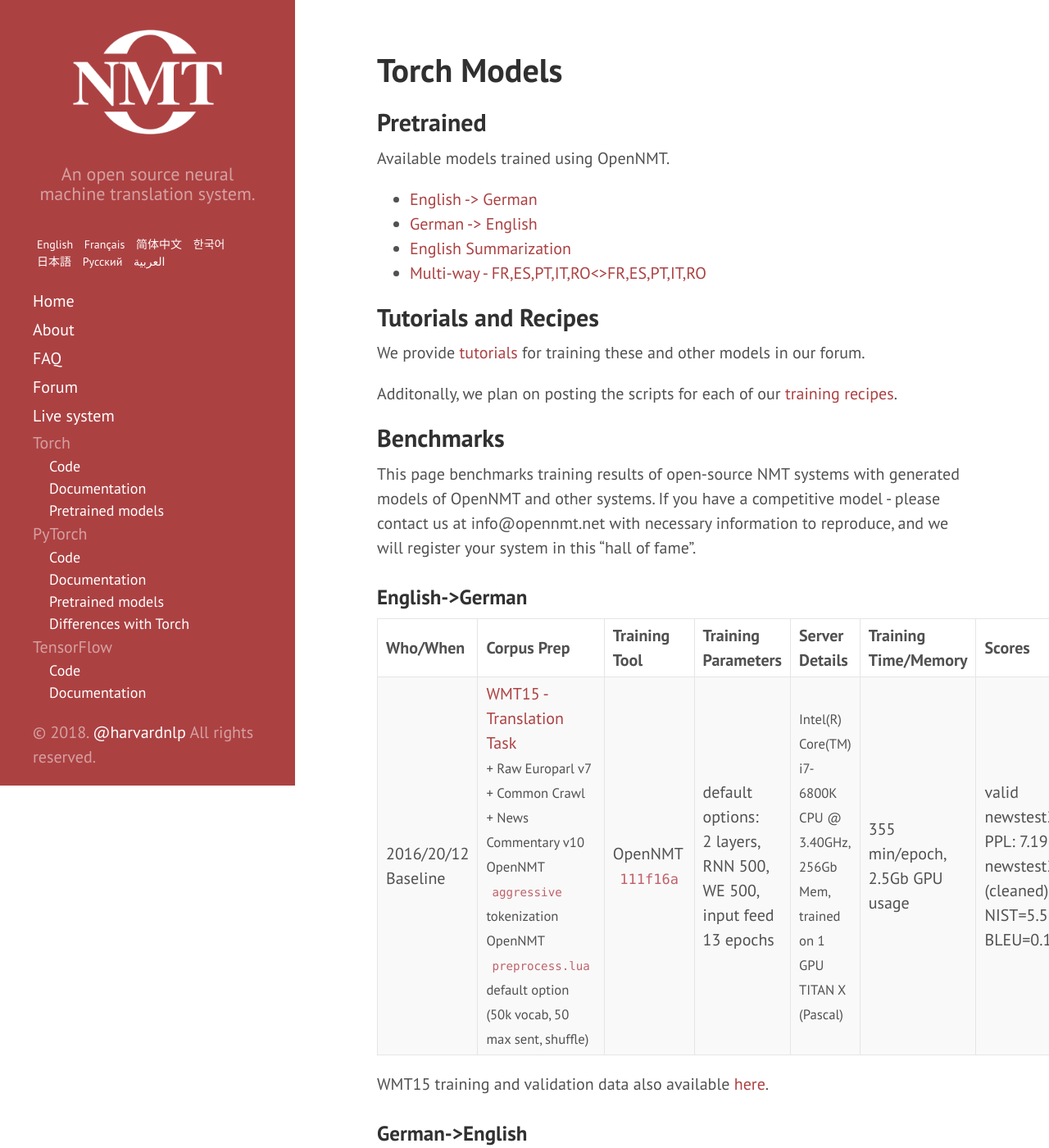
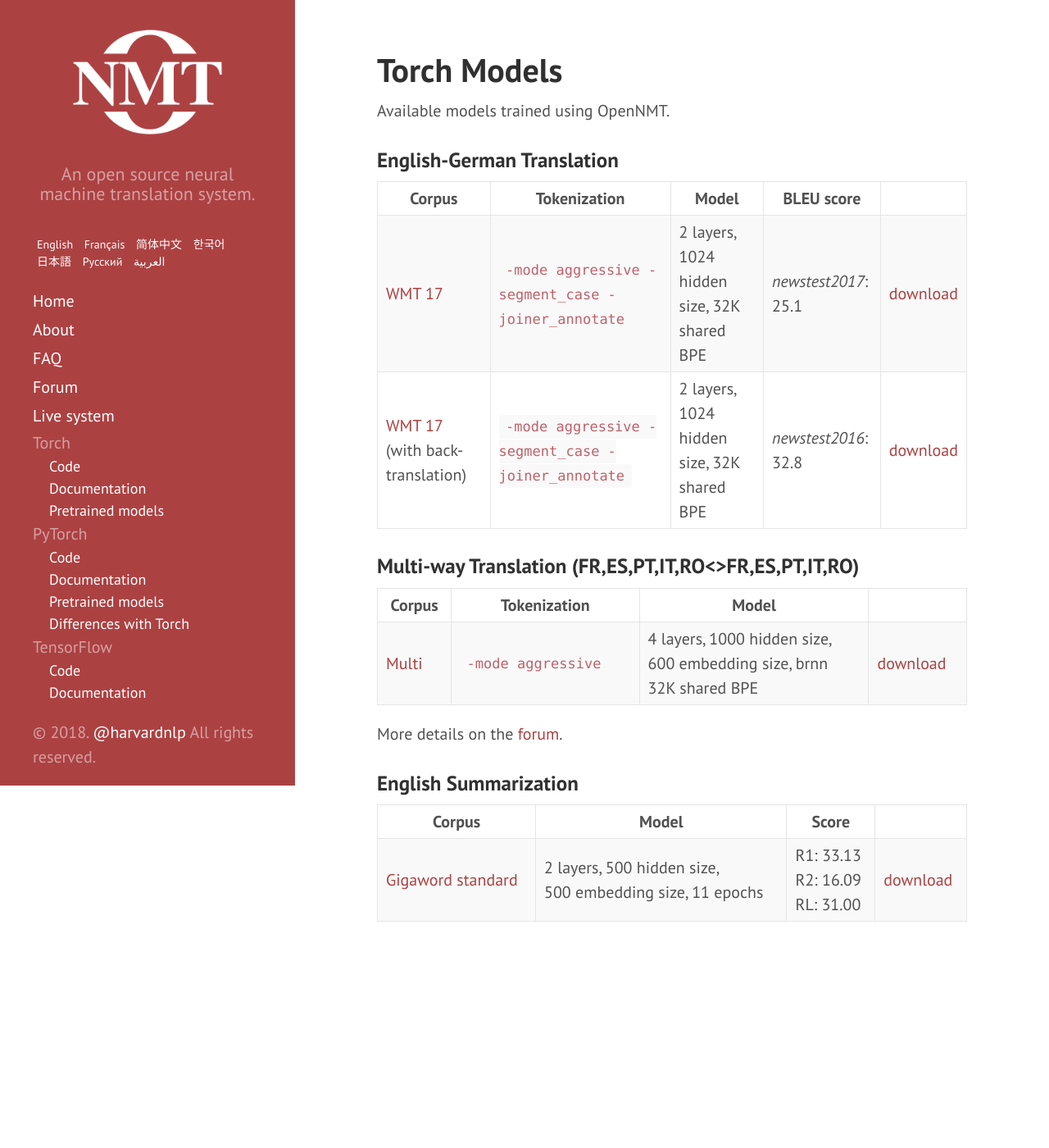
Before and after one commit to OpenNMT/opennmt.github.io, a Jekyll site: the page built from Models.md, in a window 1280 px wide and 1400 px high. Shown: the whole window at 82% size. Built offline with Jekyll 4.4.1, drawn with Linux system fonts in a browser that asks for light colours; some of the changed text lies outside the part shown.

Commit message:
Update Torch pretrained models

```diff
--- a/Models.md
+++ b/Models.md
@@ -4,57 +4,25 @@ title: Torch Models
 order: 3
 ---
 
-## Pretrained
-
-
 Available models trained using OpenNMT.
 
-* [English -> German](https://s3.amazonaws.com/opennmt-models/onmt_baseline_wmt15-all.en-de_epoch13_7.19_release_v2.t7)
-* [German -> English](https://s3.amazonaws.com/opennmt-models/onmt_baseline_wmt15-all.de-en_epoch13_8.98_release_v2.t7)
-* [English Summarization](https://s3.amazonaws.com/opennmt-models/textsum_epoch7_14.69_release.t7)
-* [Multi-way - FR,ES,PT,IT,RO<>FR,ES,PT,IT,RO](https://s3.amazonaws.com/opennmt-models/onmt_esfritptro-4-1000-600_epoch13_3.12_release_v2.t7)
+### English-German Translation
 
-## Tutorials and Recipes
+| Corpus | Tokenization | Model | BLEU score | |
+| --- | --- | --- | --- | --- |
+| [WMT 17](http://www.statmt.org/wmt17/translation-task.html) | `-mode aggressive -segment_case -joiner_annotate` | 2 layers, 1024 hidden size, 32K shared BPE | *newstest2017*: 25.1 | [download](https://s3.amazonaws.com/opennmt-models/wmt-ende_l2-h1024-bpe32k_release.tar.gz) |
+| [WMT 17](http://www.statmt.org/wmt17/translation-task.html) (with back-translation) | `-mode aggressive -segment_case -joiner_annotate` | 2 layers, 1024 hidden size, 32K shared BPE | *newstest2016*: 32.8 | [download](https://s3.amazonaws.com/opennmt-models/wmt-ende-with-bt_l2-h1024-bpe32k_release.tar.gz) |
 
-We provide <a href="http://forum.opennmt.net/c/tutorials">tutorials</a> for training these and other models in our forum.
+### Multi-way Translation (FR,ES,PT,IT,RO<>FR,ES,PT,IT,RO)
 
-Additonally, we plan on posting the scripts for each of our <a href="https://github.com/opennmt/recipes">training recipes</a>.
+| Corpus | Tokenization | Model | |
+| --- | --- | --- |
+| [Multi](https://s3.amazonaws.com/opennmt-trainingdata/multi-esfritptro-parallel-tokenized.tgz) | `-mode aggressive` | 4 layers, 1000 hidden size,<br>600 embedding size, brnn<br>32K shared BPE | [download](https://s3.amazonaws.com/opennmt-models/onmt_esfritptro-4-1000-600_epoch13_3.12_release_v2.t7) |
 
-## Benchmarks
-
-This page benchmarks training results of open-source NMT systems with generated models of OpenNMT and other systems.
-If you have a competitive model - please contact us at info@opennmt.net with necessary information to reproduce, and we will register your system in this "hall of fame".
-
-
-### English->German
-
-
-| Who/When      | Corpus Prep     | Training Tool | Training Parameters | Server Details | Training Time/Memory | Scores | Model |
-|:------------- |:--------------- |:-------------|:-------------------|:---------------|:-------------|:------|:-----|
-| 2016/20/12<br>Baseline | [WMT15 - Translation Task](http://www.statmt.org/wmt15/translation-task.html)<br><small>+ Raw Europarl v7<br>+ Common Crawl<br>+ News Commentary v10<br>OpenNMT `aggressive` tokenization<br>OpenNMT `preprocess.lua` default option (50k vocab, 50 max sent, shuffle) | OpenNMT `111f16a` | default options:<br>2 layers, RNN 500, WE 500, input feed<br>13 epochs | <small>Intel(R) Core(TM) i7-6800K CPU @ 3.40GHz, 256Gb Mem, trained on 1 GPU TITAN X (Pascal) | 355 min/epoch, 2.5Gb GPU usage | valid newstest2013:<br>PPL: 7.19<br>newstest2014 (cleaned):<br>NIST=5.5376<br>BLEU=0.1702 | 347MB [here](https://s3.amazonaws.com/opennmt-models/onmt_baseline_wmt15-all.en-de_epoch13_7.19_release_v2.t7) |
-
-WMT15 training and validation data also available [here](https://s3.amazonaws.com/opennmt-trainingdata/wmt15-de-en.tgz).
-
-### German->English
-
-| Who/When      | Corpus Prep     | Training Tool | Training Parameters | Server Details | Training Time/Memory | Scores | Model |
-|:------------- |:--------------- |:-------------|:-------------------|:---------------|:-------------|:------|:-----|
-| 2016/20/12<br>Baseline | [WMT15 - Translation Task](http://www.statmt.org/wmt15/translation-task.html)<br><small>+ Raw Europarl v7<br>+ Common Crawl<br>+ News Commentary v10<br>OpenNMT `aggressive` tokenization<br>OpenNMT `preprocess.lua` default option (50k vocab, 50 max sent, shuffle) | OpenNMT `111f16a` | default options:<br>2 layers, RNN 500, WE 500, input feed<br>13 epochs | <small>Intel(R) Core(TM) i7-6800K CPU @ 3.40GHz, 256Gb Mem, trained on 1 GPU TITAN X (Pascal) | 346 min/epoch, 2.5Gb GPU usage | valid newstest2013:<br>PPL: 8.98<br>newstest2014 (cleaned):<br>NIST=6.4531<br>BLEU=0.2067 | 347MB [here](https://s3.amazonaws.com/opennmt-models/onmt_baseline_wmt15-all.de-en_epoch13_8.98_release_v2.t7) |
-
-WMT15 training and validation data also available [here](https://s3.amazonaws.com/opennmt-trainingdata/wmt15-de-en.tgz).
-
-### Multi-way - FR,ES,PT,IT,RO<>FR,ES,PT,IT,RO
-
-Following [Toward Multilingual Neural Machine Translation with Universal Encoder and Decoder (Thanh-Le Ha et al, 2016)](https://arxiv.org/abs/1611.04798) and [Google's Multilingual Neural Machine Translation System: Enabling Zero-Shot Translation (Johnson et al, 2016)](https://arxiv.org/abs/1611.04558) we trained a multi-way engine between French, Spanish, Portuguese, Italian and Romanian.
-
-The corpus used is completely parallel - and there are only 200,000 sentences per language - the tokenized corpus with test, valid is [here](https://s3.amazonaws.com/opennmt-trainingdata/multi-esfritptro-parallel-tokenized.tgz).
-
-| Who/When      | Corpus Prep     | Training Tool | Training Parameters | Server Details | Training Time/Memory | Scores | Model |
-|:------------- |:--------------- |:-------------|:-------------------|:---------------|:-------------|:------|:-----|
-| 2017/07/01<br>Baseline | OpenNMT `aggressive` tokenization with BPE 32k | OpenNMT `481b784` | 4 layers, RNN 1000, WE 600, input feed, brnn<br>13 epochs | <small>Intel(R) Core(TM) i7-5930K CPU @ 3.50GHz, 96Gb Mem, trained on 1 GPU 1080 GeForce (Pascal) | 887 min/epoch, 6Gb GPU usage | (described in forum) | 1.4GB (GPU) [here](https://s3.amazonaws.com/opennmt-models/onmt_esfritptro-4-1000-600_epoch13_3.12_release_v2.t7) |
+More details on the [forum](http://forum.opennmt.net/t/training-romance-multi-way-model/86).
 
 ### English Summarization
 
-| Who/When      | Corpus Prep     | Training Tool | Training Parameters | Server Details | Training Time/Memory | Scores | Model |
-|:------------- |:--------------- |:-------------|:-------------------|:---------------|:-------------|:------|:-----|
-| 2016/21/12<br>Baseline | [Gigaword Standard](https://github.com/harvardnlp/sent-summary) | OpenNMT `111f16a` | default options:<br>2 layers, RNN 500, WE 500, input feed<br>11 epochs | <small>Trained on 1 GPU TITAN X  |  | Gigaword F-Score R1: 33.13 R2: 16.09 RL: 31.00  | 570MB [here](https://s3.amazonaws.com/opennmt-models/textsum_epoch7_14.69_release.t7) |
+| Corpus | Model | Score | |
+| --- | --- | --- | --- |
+| [Gigaword standard](https://github.com/harvardnlp/sent-summary) | 2 layers, 500 hidden size,<br>500 embedding size, 11 epochs | R1: 33.13<br>R2: 16.09<br> RL: 31.00 | [download](https://s3.amazonaws.com/opennmt-models/textsum_epoch7_14.69_release.t7) |
```
